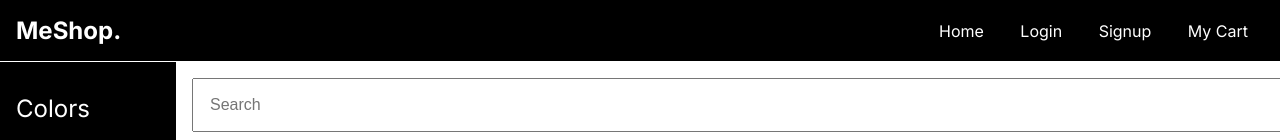
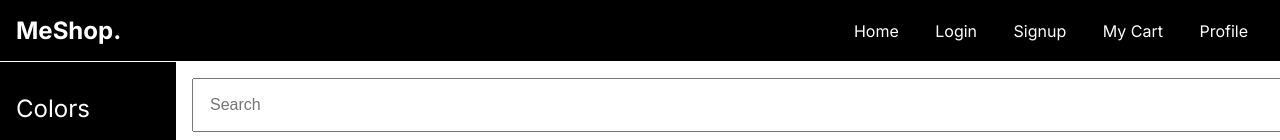
Before and after one commit to Anup9148680234/meShop, a plain HTML site: page shop/shop.html in a window 1280 px wide. Shown: the top 140 px of the page. Drawn offline with Linux system fonts and the light colour scheme; no server answers.

Commit message:
first commit

```diff
--- a/shop/shop.html
+++ b/shop/shop.html
@@ -21,6 +21,7 @@
         <a href="../login/index.html">Login</a>
         <a href="../signup/index.html">Signup</a>
         <a href="#" onclick="viewCart()">My Cart</a>
+        <a href="../profile/profile.html">Profile</a>
       </div>
     </nav>
 
```
